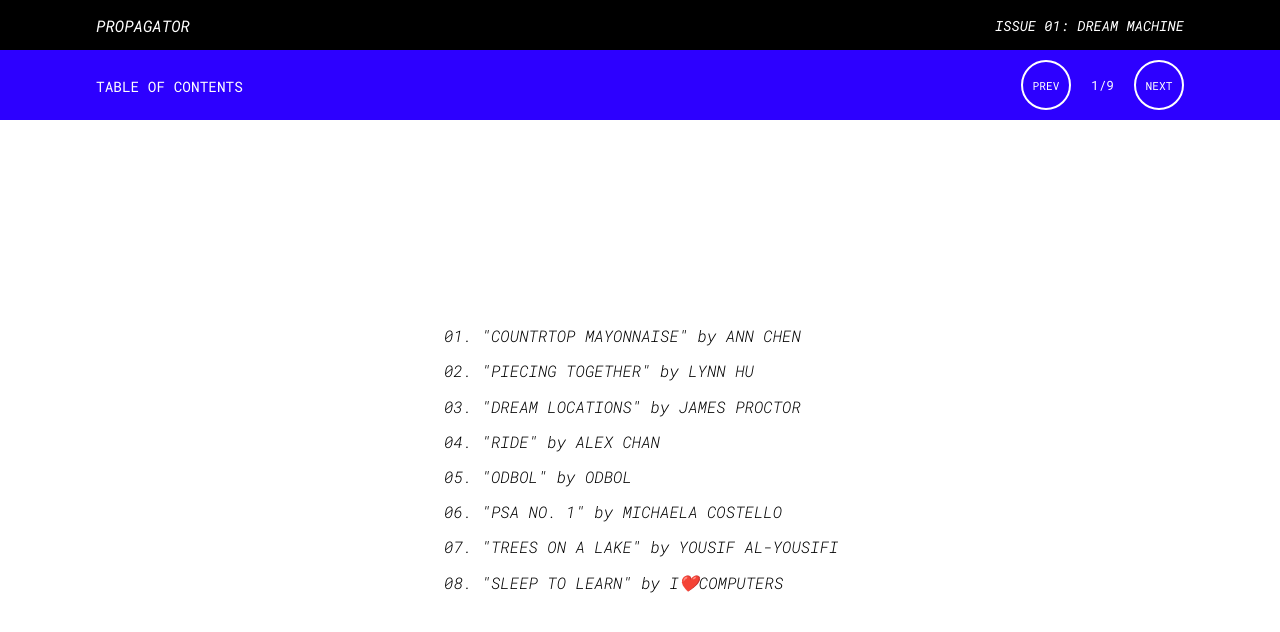
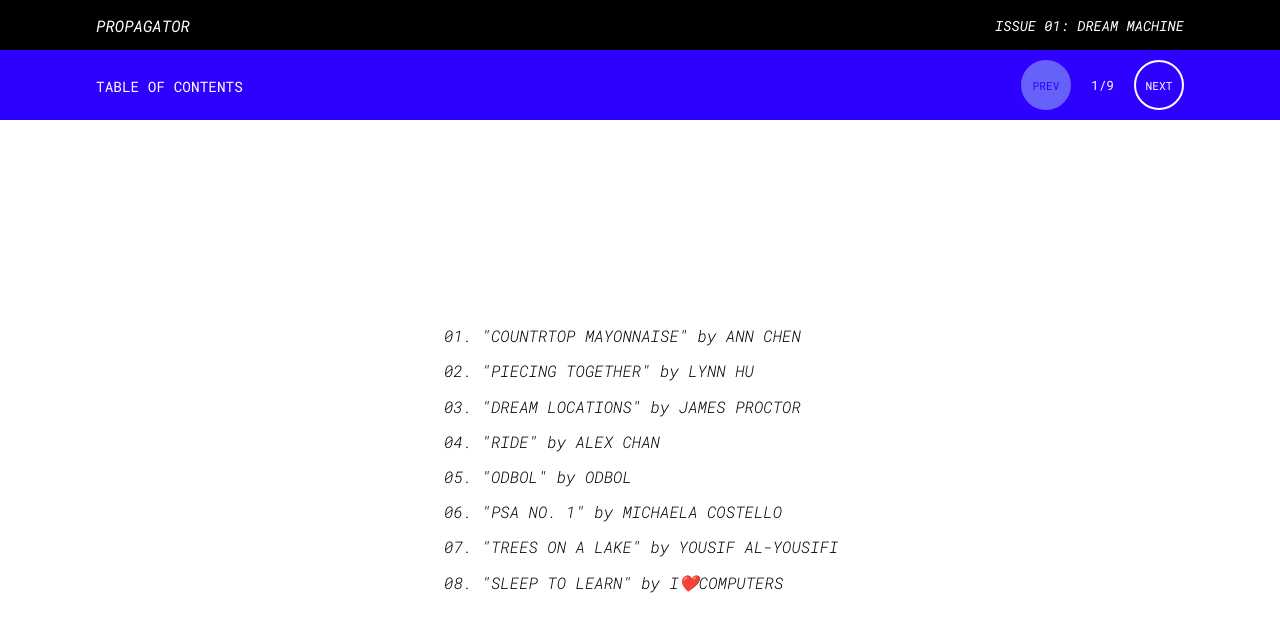
Before and after one commit to a-water/propagator, a React (Create React App) app: page /issue-01 in a window 1280 px wide. Shown: the top 632 px of the page. Built offline with nearby package versions, Linux system fonts and the light colour scheme.

Commit message:
fixing nav controls

```diff
--- a/src/css/ZineNav.css
+++ b/src/css/ZineNav.css
@@ -54,6 +54,19 @@
   border: 2px solid #6661f8;
 }
 
+.zine-controls-btn-disabled,
+.zine-controls-btn-disabled:hover {
+  pointer-events: none;
+  cursor: default;
+  background: #6661f8;
+  color: #2d00ff;
+  border: 2px solid #6661f8;
+}
+
+.zine-ctrl-link.disabled {
+  cursor: default;
+}
+
 #prev-btn {
   margin-right: 20px;
 }
```
